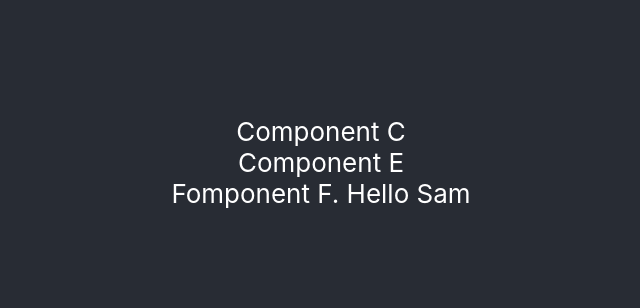
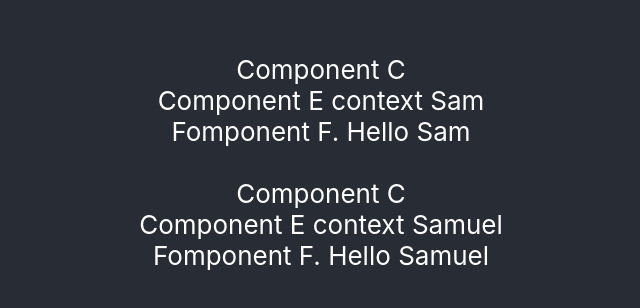
Before and after one commit to mizugakun/React_Begginer, a React (Create React App) app: page / in a window 1280 px wide. Shown: the part 238-546 px from the top of the page, without its empty margins (319-959 px from the left). Built offline with nearby package versions, Linux system fonts and the light colour scheme.

Commit message:
lesson-40-context-part-3

```diff
--- a/src/App.js
+++ b/src/App.js
@@ -167,6 +167,9 @@ function App() {
         <UserProvider value="Sam">
           <ComponentC/>
         </UserProvider>
+        <br/>
+        {/* Using default value setup in createContext method */}
+        <ComponentC/>
       </header>
     </div>
   );
--- a/src/components/38_Context part 1/ComponentE.js
+++ b/src/components/38_Context part 1/ComponentE.js
@@ -1,14 +1,19 @@
 import React, { Component } from 'react'
 import ComponentF from './ComponentF'
+import UserContext from './UserContext'
 class ComponentE extends Component {
     render() {
         return (
             <div>
-              Component E
+              Component E context {this.context}
               <ComponentF />
             </div>
         )
     }
 }
 
+// using context property to pass the context value
+// only able to read one context. not suitable to the scenario where need to receive values from different multiple contexts
+ComponentE.contextType = UserContext
+
 export default ComponentE
--- a/src/components/38_Context part 1/UserContext.js
+++ b/src/components/38_Context part 1/UserContext.js
@@ -1,8 +1,9 @@
 import React from 'react'
 
-const UserContext = React.createContext()
+const UserContext = React.createContext('Samuel')
 
 const UserProvider = UserContext.Provider
 const UserConsumer = UserContext.Consumer
 
 export {UserProvider, UserConsumer}
+export default UserContext
```
Also changed, not shown: src/components/38_Context part 1/ComponentF.js (+24 -1 lines), src/components/38_Context part 1/38_Context.txt.
